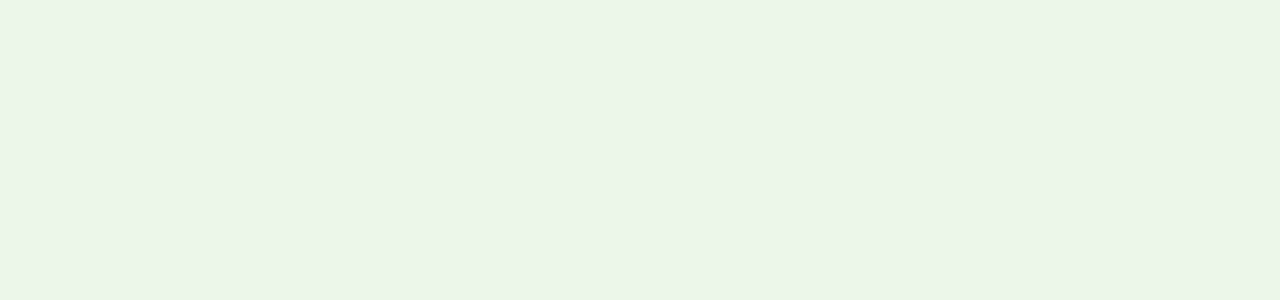
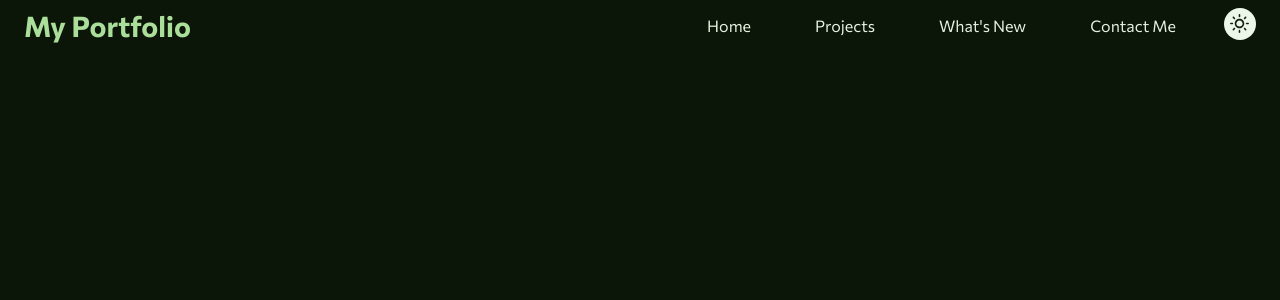
Before and after one commit to SamvitPrakash/SamvitPrakash, a React (Vite) app in the folder ViteFolio/: page /projects in a window 1280 px wide. Before the commit this address had no page. Shown: the top 300 px of the page. Built offline with nearby package versions, Linux system fonts and the light colour scheme.

Commit message:
feat: Implement Projects page with navigation and styling

```diff
--- a/ViteFolio/src/components/Navigation_Bar/Navigation.jsx
+++ b/ViteFolio/src/components/Navigation_Bar/Navigation.jsx
@@ -46,7 +46,7 @@ const Navigation = () => {
 			<h4 className="logo">My Portfolio</h4>
 			<div className='nav-links'>
 				<a href="/">Home</a>
-				<a href="#projects">Projects</a>
+				<a href="/projects">Projects</a>
 				<a href="#about">What's New</a>
 				<a href="#contact">Contact Me</a>
 				<ThemeButton isDarkMode={isDarkMode} toggleDarkMode={toggleDarkMode} />
--- a/ViteFolio/src/main.jsx
+++ b/ViteFolio/src/main.jsx
@@ -3,12 +3,14 @@ import { createRoot } from 'react-dom/client'
 import { BrowserRouter, Routes, Route, Link } from 'react-router-dom'
 import './index.css'
 import Home from './pages/Home_Page/Home.jsx'
+import Projects from './pages/Projects_Page/Projects.jsx'
 
 createRoot(document.getElementById('root')).render(
   <StrictMode>
     <BrowserRouter>
       <Routes>
         <Route path="/" element={<Home />} />
+        <Route path="/projects" element={<Projects />} />
       </Routes>
     </BrowserRouter>
   </StrictMode>
--- /dev/null
+++ b/ViteFolio/src/pages/Projects_Page/Projects.jsx
@@ -0,0 +1,12 @@
+import './Projects.css'
+import Navigation from '../../components/Navigation_Bar/Navigation';
+
+export function Projects() {
+    return(
+        <>
+            <Navigation />
+       </>
+    )
+}
+
+export default Projects;
```
Also changed, not shown: ViteFolio/src/pages/Projects_Page/Projects.css (added).
